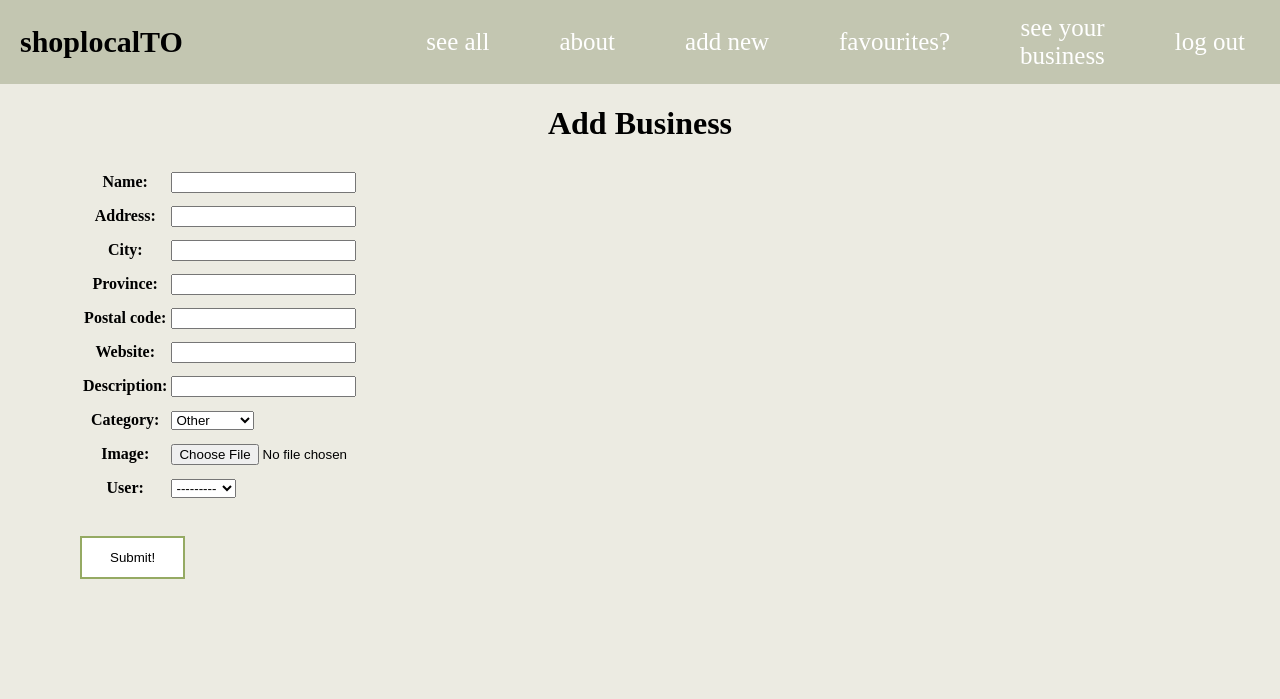
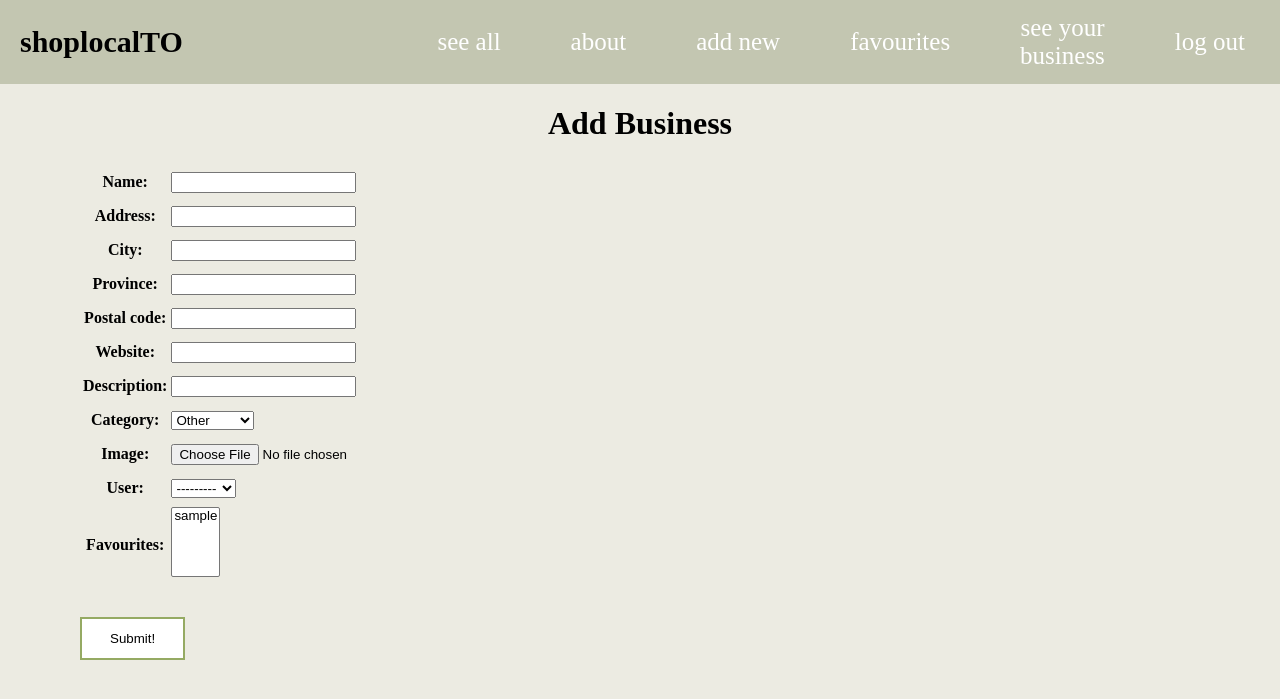
Before and after one commit to nlimtung/shopTO, a Django app: page /businesses/create/ in a window 1280 px wide. Shown: the top 699 px of the page. Run offline with Django 4.2, Linux system fonts and the light colour scheme; the visitor is signed in with stand-in values (Sample User, id 1); data comes from the database, SQL or seed files in the repository; some web fonts are replaced.

Commit message:
adding favourites feature

```diff
--- a/main_app/models.py
+++ b/main_app/models.py
@@ -30,6 +30,7 @@
     )
     image = models.ImageField(upload_to='businesscollector/',default='default.png',null=True)
     user = models.ForeignKey(User, on_delete=models.CASCADE)
-
+    favourites = models.ManyToManyField(
+        User, related_name = 'favourite', default=None, blank=True)
     def __str__(self):
         return self.name
--- a/main_app/static/css/style.css
+++ b/main_app/static/css/style.css
@@ -157,7 +157,7 @@
     border-width: 1px;
 }
 
-.details-card a {
+.details-card a, button {
     text-decoration: none;
     font-family: 'Bentham', serif;
     font-size: 20px;
@@ -176,8 +176,14 @@
 .details-card button:hover {
     border-radius: 5px;
     background-color: lightgrey;
+    cursor: pointer;
+
 }
 
-.details-card a:hover {
+.details-card a:hover, button:hover {
     color: white;
 }
+
+.details-card form {
+padding-left: 30px;
+}
--- a/main_app/templates/base.html
+++ b/main_app/templates/base.html
@@ -25,7 +25,7 @@
         <a href = ''>about</a>
         {% if user.is_authenticated %}
             <a href = "{% url 'businesses_create' %}">add new</a>
-            <a href = ''> favourites?</a>
+            <a href = "{% url 'favourite_list' %}">favourites</a>
             <a href = "{% url 'myprofile' %}"> see your </br>business</a>
             <a href = "{% url 'logout' %}">log out</a>
         {% else %}
--- a/main_app/urls.py
+++ b/main_app/urls.py
@@ -11,7 +11,10 @@
     path('myprofile/', views.my_profile, name='myprofile'),
     path('accounts/signup/', views.signup, name='signup'),
     path('businesses/create/', views.BusinessCreate.as_view(), name='businesses_create'),
-    path ('category', views.category, name = 'category'),
     path('businesses/<int:pk>/update', views.BusinessesUpdate.as_view(), name='businesses_update'),
     path('businesses/<int:pk>/delete', views.BusinessesDelete.as_view(), name='businesses_delete'),
+    path('businesses/<int:business_id>/favourites/<user_id>', views.favourites_add, name = 'favourites_add'),
+    path('businesses/<int:business_id>/favourites_delete/<user_id>', views.favourites_delete, name = 'favourites_delete'),
+
+    path('businesses/favourites', views.favourite_list, name = 'favourite_list')
 ]
--- a/main_app/views.py
+++ b/main_app/views.py
@@ -6,7 +6,7 @@
 from django.contrib.auth.forms import UserCreationForm
 from django.contrib.auth.decorators import login_required
 from django.contrib.auth.mixins import LoginRequiredMixin
-from django.views.generic.edit import CreateView
+from django.views.generic import CreateView, UpdateView, DeleteView
 
 
 from .models import Business
@@ -18,7 +18,6 @@
 
 
 
-from django.views.generic import CreateView, UpdateView, DeleteView
 
 
 
@@ -37,7 +36,11 @@
 
 def businesses_detail(request, business_id):
   business = Business.objects.get(id=business_id)
-  return render(request, 'businesses/detail.html', { 'business': business })
+  if business.favourites.filter(id = request.user.id).exists():
+    favourite = True
+  else:
+    favourite = False
+  return render(request, 'businesses/detail.html', { 'business': business, 'favourite' : favourite })
 
 def signup(request):
   error_message = ''
@@ -100,3 +103,21 @@
 def my_profile(request):
   businesses = Business.objects.filter(user=request.user)
   return render(request, 'businesses/profile.html', { 'businesses': businesses})
+
+
+@login_required
+def favourites_add (request, user_id, business_id):
+  Business.objects.get(id=business_id).favourites.add(request.user)
+  return redirect('detail', business_id=business_id)
+
+@login_required
+def favourites_delete (request, user_id, business_id):
+  Business.objects.get(id=business_id).favourites.remove(request.user)
+  return redirect('detail', business_id=business_id)
+
+
+
+@login_required
+def favourite_list (request):
+  businesses = Business.objects.filter(favourites = request.user)
+  return render(request, 'businesses/favourites.html', { 'businesses': businesses})
```
Also changed, not shown: main_app/templates/businesses/detail.html (+30 -0 lines), main_app/templates/businesses/favourites.html (added, +24 -0 lines), main_app/migrations/0013_business_favourites.py (added).
